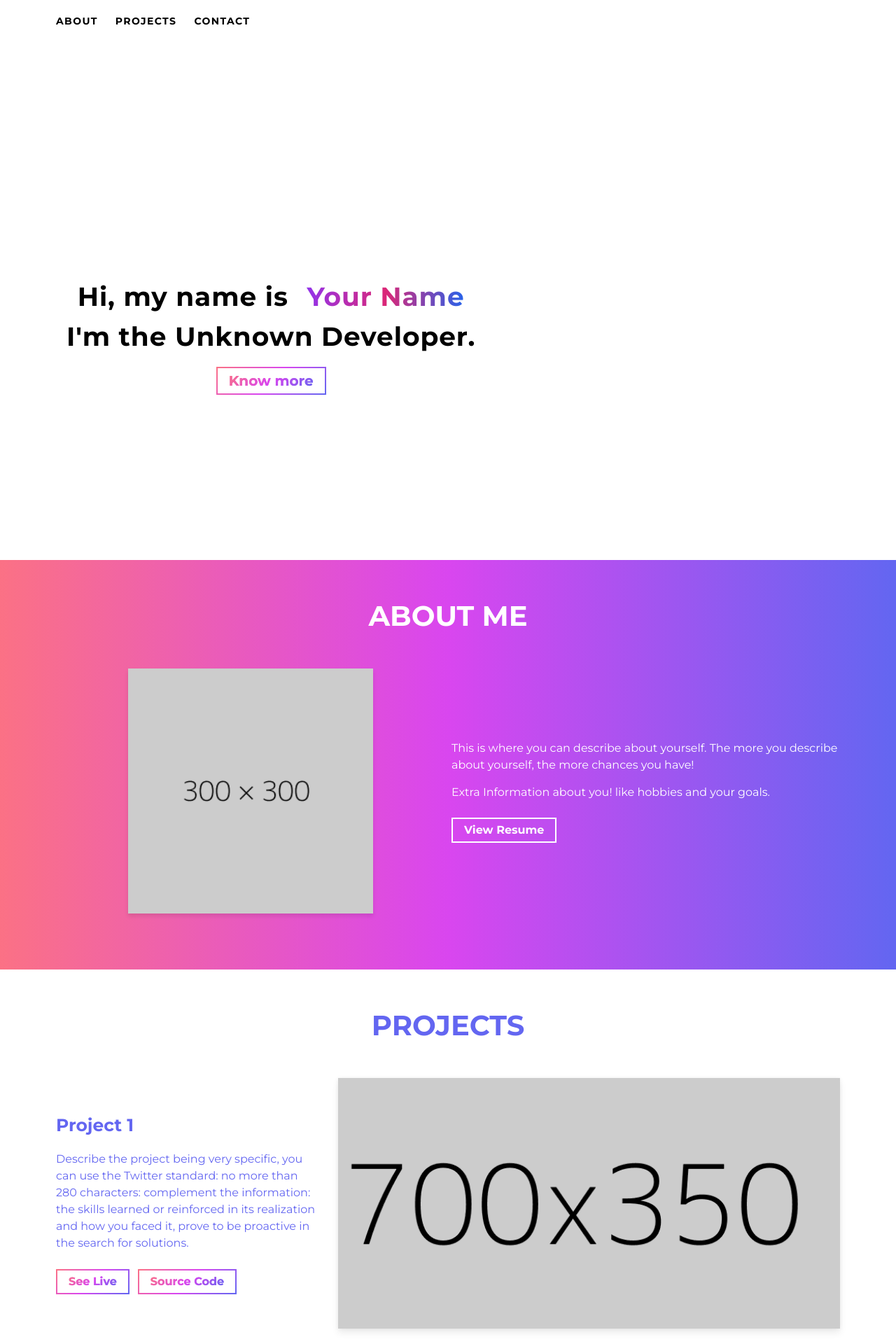
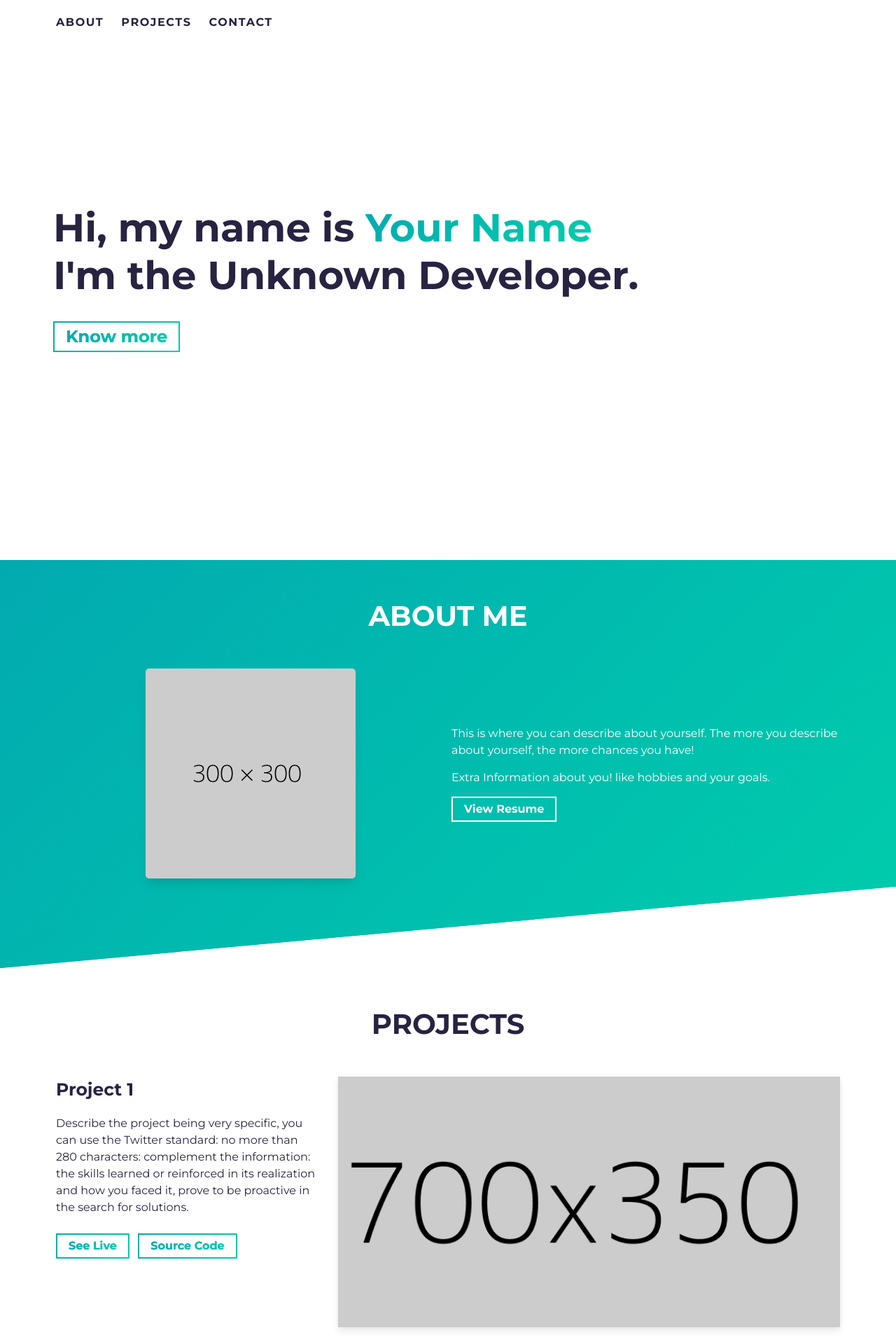
Before and after one commit to dyyllaann/simplefolio-react, a Next.js app: page / in a window 1280 px wide. Shown: the top 1920 px of the page at 70% size. Built offline with nearby package versions, Linux system fonts and the light colour scheme.

Commit message:
Add item mapping for footer. Update Devicon link. Improve Hero style-matching for Simplefolio-original.

```diff
--- a/pages/_document.tsx
+++ b/pages/_document.tsx
@@ -8,7 +8,7 @@ export default function Document() {
         <link rel="preconnect" href="https://fonts.googleapis.com" />
         <link rel="preconnect" href="https://fonts.gstatic.com" crossOrigin="anonymous" />
         <link href="https://fonts.googleapis.com/css2?family=Montserrat:wght@400;700&display=swap" rel="stylesheet" />
-        <link rel="stylesheet" href="https://cdn.jsdelivr.net/gh/devicons/devicon@v2.15.1/devicon.min.css"/>
+        <link rel="stylesheet" type='text/css' href="https://cdn.jsdelivr.net/gh/devicons/devicon@latest/devicon.min.css" />
       </Head>
       <body>
         <Main />
--- a/pages/components/About.tsx
+++ b/pages/components/About.tsx
@@ -6,21 +6,22 @@ const About = () => {
   const about = config.about;
 
   return (
-    <section id="about">
+    <section id="about" className="px-8 md:px-32 py-20 pb-32 text-white">
       <h2 className="section-title section-title--about">{about.title}</h2>
-      <div className="about-wrapper">
-        <div className="about-wrapper__image">
+      <div className="flex flex-col md:flex-row items-center">
+        <div className="md:w-1/2 flex justify-center items-center">
           <Image
             src={about.image}
             alt="Profile picture"
+            className="max-w-[300px] w-full rounded-lg shadow-lg"
             width={300}
             height={300}
           />
         </div>
-        <div className="about-wrapper__info">
-          <p className="about-wrapper__info-text">{about.primary}</p>
-          <p className="about-wrapper__info-text">{about.secondary}</p>
-          <div className="about-wrapper__resume">
+        <div className="pt-8 md:pt-0 md:w-1/2 md:ml-4 text-center md:text-left flex flex-col justify-center">
+          <p>{about.primary}</p>
+          <p className="mt-6">{about.secondary}</p>
+          <div className="mt-6">
             <a href="#" className="cta-btn cta-btn--resume">
               View Resume
             </a>
--- a/pages/components/Contact.tsx
+++ b/pages/components/Contact.tsx
@@ -6,10 +6,10 @@ const Contact = () => {
   const contact = config.contact;
 
   return (
-    <section id="contact">
+    <section id="contact" className="px-8 md:px-32 py-20 pb-40 text-white flex flex-col items-center">
       <h2 className="section-title">{contact.title}</h2>
-      <div className="contact-wrapper">
-        <p className="contact-wrapper__text">{contact.description}</p>
+      <div className="mt-12 px-8">
+        <p className="mb-10">{contact.description}</p>
       </div>
       <ContactForm />
     </section>
--- a/pages/components/Header.tsx
+++ b/pages/components/Header.tsx
@@ -5,11 +5,16 @@ const Header = () => {
   const navigation = config.navigation;
 
   return (
-    <nav className="header">
-      <ul className="header__menu">
+    <nav className="fixed top-0 left-0 right-0 z-50 p-8 lg:px-32">
+      <ul className="flex gap-10 list-none m-0 p-0">
         {navigation.map((item) => (
           <li key={item.title}>
-            <a href={`#${item.title.toLowerCase()}`}>{item.title}</a>
+            <a
+              href={`#${item.title.toLowerCase()}`}
+              className="text-on-surface font-semibold text-md uppercase tracking-widest hover:text-primary transition-colors"
+            >
+              {item.title}
+            </a>
           </li>
         ))}
       </ul>
--- a/pages/components/Hero.tsx
+++ b/pages/components/Hero.tsx
@@ -5,15 +5,15 @@ const Hero = () => {
   const hero = config.hero;
 
   return (
-    <section id="hero">
+    <section id="hero" className="min-h-screen h-screen flex items-center overflow-x-hidden bg-surface">
       <div className="hero-container">
-        <h1 className="hero-title">
+        <h1 className="hero-title font-bold">
           Hi, my name is{" "}
           <span className="hero-name">{hero.name}</span>
           <br />
           {hero.subtitle}
         </h1>
-        <div className="hero-cta">
+        <div className="hero-cta mb-2">
           <a href="#about" className="cta-btn cta-btn--hero">
             <span>Know more</span>
           </a>
--- a/pages/components/Projects.tsx
+++ b/pages/components/Projects.tsx
@@ -6,15 +6,15 @@ const Projects = () => {
   const projects = config.projects;
 
   return (
-    <section id="projects">
+    <section id="projects" className="bg-surface text-on-surface px-8 md:px-32 py-20 pb-16">
       <h2 className="section-title dark-blue-text">{projects.title}</h2>
-      <div className="project-wrapper">
+      <div>
         {projects.projects.map((item) => (
-          <div key={item.title} className="row">
-            <div className="project-wrapper__text">
-              <h3 className="project-wrapper__text-title">{item.title}</h3>
+          <div key={item.title} className="mb-32 flex flex-col lg:flex-row items-start">
+            <div className="lg:w-1/3 text-center lg:text-left">
+              <h3 className="font-bold mb-7 text-[2.5rem]">{item.title}</h3>
               <p>{item.description}</p>
-              <div className="project-wrapper__buttons">
+              <div className="mt-10 flex gap-5 justify-center lg:justify-start">
                 <a
                   href={item.url}
                   target="_blank"
@@ -33,11 +33,11 @@ const Projects = () => {
                 </a>
               </div>
             </div>
-            <div className="project-wrapper__image">
+            <div className="w-11/12 mx-auto lg:ml-12 lg:flex-1 mt-12 lg:mt-0">
               <Image
                 src={item.image}
                 alt={item.title}
-                className="thumbnail"
+                className="thumbnail w-full"
                 width={700}
                 height={350}
               />
--- a/styles/globals.css
+++ b/styles/globals.css
@@ -225,54 +225,13 @@ a:hover {
    5. HEADER / NAVBAR
    ============================================ */
 
-.header {
-  position: fixed;
-  top: 0;
-  left: 0;
-  right: 0;
-  z-index: 100;
-  padding: 2rem;
-}
-
-@media (min-width: 1024px) {
-  .header {
-    padding: 2rem 8rem;
-  }
-}
-
-.header__menu {
-  display: flex;
-  list-style: none;
-  gap: 2.5rem;
-  margin: 0;
-  padding: 0;
-}
-
-.header__menu a {
-  color: rgb(var(--color-on-surface));
-  font-weight: 600;
-  font-size: 1.4rem;
-  text-transform: uppercase;
-  letter-spacing: 0.1em;
-  transition: color 0.3s ease;
-}
-
-.header__menu a:hover {
-  color: rgb(var(--color-primary));
-}
+/* Header styles moved to Tailwind in Header.tsx */
 
 /* ============================================
    6. HERO SECTION
    ============================================ */
 
-#hero {
-  min-height: 100vh;
-  height: 100vh;
-  display: flex;
-  align-items: center;
-  overflow-x: hidden;
-  background-color: rgb(var(--color-surface));
-}
+/* #hero shared layout moved to Tailwind in Hero.tsx */
 
 .hero-name {
   background-image: var(--gradient-name);
@@ -319,6 +278,8 @@ a:hover {
 /* -- Simplefolio-original theme hero -- */
 [data-theme="simplefolio-original"] #hero {
   padding: 0 5.6rem;
+  margin-left: 2rem;
+  margin-right: 2rem;
   color: rgb(var(--color-accent));
   font-weight: 400;
 }
@@ -328,6 +289,7 @@ a:hover {
   font-weight: 700;
   margin-bottom: 3.2rem;
   text-align: left;
+  line-height: 1.2;
 }
 
 [data-theme="simplefolio-original"] .hero-cta {
@@ -362,7 +324,6 @@ a:hover {
 
   [data-theme="simplefolio-original"] .hero-title {
     font-size: 3.5rem;
-    line-height: 1;
   }
 
   [data-theme="simplefolio-original"] .hero-cta a {
@@ -380,16 +341,7 @@ a:hover {
    7. ABOUT SECTION
    ============================================ */
 
-#about {
-  padding: 5rem 2rem 8rem;
-  color: #fff;
-}
-
-@media (min-width: 768px) {
-  #about {
-    padding: 5rem 8rem 8rem;
-  }
-}
+/* #about shared layout moved to Tailwind in About.tsx */
 
 /* -- Default theme about -- */
 [data-theme="default"] #about {
@@ -420,7 +372,7 @@ a:hover {
   position: relative;
 }
 
-[data-theme="simplefolio-original"] .section-title--about::after {
+/* [data-theme="simplefolio-original"] .section-title--about::after {
   content: "";
   display: block;
   position: absolute;
@@ -429,100 +381,15 @@ a:hover {
   width: 4rem;
   height: 4px;
   background: #fff;
-}
+} */
 
-/* About wrapper layout */
-.about-wrapper {
-  margin-top: 4rem;
-  display: flex;
-  flex-direction: column;
-  align-items: center;
-}
-
-@media (min-width: 768px) {
-  .about-wrapper {
-    flex-direction: row;
-    align-items: center;
-  }
-}
-
-.about-wrapper__image {
-  display: flex;
-  height: 100%;
-  align-items: center;
-  justify-content: center;
-}
-
-@media (min-width: 768px) {
-  .about-wrapper__image {
-    width: 50%;
-  }
-}
-
-.about-wrapper__image img {
-  max-width: 350px;
-  width: 100%;
-  box-shadow: 0 4px 6px rgba(0, 0, 0, 0.1);
-}
-
-.about-wrapper__info {
-  display: flex;
-  height: 100%;
-  justify-content: center;
-  flex-direction: column;
-  padding-top: 2rem;
-  text-align: center;
-}
-
-@media (min-width: 768px) {
-  .about-wrapper__info {
-    width: 50%;
-    margin-left: 1rem;
-    padding-top: 0;
-    text-align: left;
-  }
-}
-
-@media (max-width: 56.25em) {
-  .about-wrapper__info {
-    align-items: center;
-    text-align: center;
-  }
-}
-
-.about-wrapper__info-text {
-  margin-top: 1.5rem;
-}
-
-.about-wrapper__info-text:first-child {
-  margin-top: 0;
-}
-
-.about-wrapper__resume {
-  margin-top: 2.4rem;
-}
-
-@media (min-width: 768px) {
-  .about-wrapper__resume {
-    text-align: left;
-  }
-}
+/* About wrapper layout moved to Tailwind in About.tsx */
 
 /* ============================================
    8. PROJECTS SECTION
    ============================================ */
 
-#projects {
-  background-color: rgb(var(--color-surface));
-  color: rgb(var(--color-accent));
-  padding: 5rem 2rem 4rem;
-}
-
-@media (min-width: 768px) {
-  #projects {
-    padding: 5rem 8rem 4rem;
-  }
-}
+/* #projects shared layout moved to Tailwind in Projects.tsx */
 
 /* -- Simplefolio-original theme projects -- */
 [data-theme="simplefolio-original"] #projects {
@@ -537,95 +404,10 @@ a:hover {
   }
 }
 
-/* Project wrapper */
-.project-wrapper {
-  margin-bottom: 15rem;
-}
-
-@media (max-width: 37.5em) {
-  .project-wrapper {
-    margin-bottom: 0;
-  }
-}
-
-.project-wrapper .row {
-  margin-bottom: 8rem;
-  display: flex;
-  flex-direction: column;
-  align-items: center;
-}
-
-@media (min-width: 1024px) {
-  .project-wrapper .row {
-    flex-direction: row;
-  }
-}
-
-@media (max-width: 37.5em) {
-  .project-wrapper .row {
-    margin-bottom: 4rem;
-  }
-}
-
-/* Project text */
-.project-wrapper__text {
-  text-align: left;
-}
-
-@media (min-width: 1024px) {
-  .project-wrapper__text {
-    width: 33.333%;
-  }
-}
-
-@media (max-width: 56.25em) {
-  .project-wrapper__text {
-    text-align: center;
-  }
-}
-
-.project-wrapper__text-title {
-  font-weight: bold;
-  margin-bottom: 1.8rem;
-  font-size: 2.5rem;
-}
+/* Project wrapper layout moved to Tailwind in Projects.tsx */
 
 .project-wrapper__text p > a {
   color: rgb(var(--color-secondary));
-}
-
-.project-wrapper__buttons {
-  margin-top: 2.5rem;
-  display: flex;
-  gap: 1.2rem;
-}
-
-@media (max-width: 56.25em) {
-  .project-wrapper__buttons {
-    justify-content: center;
-  }
-}
-
-/* Project image */
-.project-wrapper__image {
-  width: 90%;
-  margin: 0 auto;
-  margin-top: 3rem;
-}
-
-@media (min-width: 1024px) {
-  .project-wrapper__image {
-    margin-left: 3rem;
-    margin-top: 0;
-    flex: 1;
-  }
-}
-
-@media (max-width: 56.25em) {
-  .project-wrapper__image {
-    width: 100%;
-    margin: 2rem 0 0;
-  }
 }
 
 /* Project thumbnail */
@@ -646,19 +428,7 @@ a:hover {
    9. CONTACT SECTION
    ============================================ */
 
-#contact {
-  color: #fff;
-  padding: 5rem 2rem 10rem;
-  display: flex;
-  flex-direction: column;
-  align-items: center;
-}
-
-@media (min-width: 768px) {
-  #contact {
-    padding: 5rem 8rem 10rem;
-  }
-}
+/* #contact shared layout moved to Tailwind in Contact.tsx */
 
 /* -- Default theme contact -- */
 [data-theme="default"] #contact {
@@ -683,23 +453,7 @@ a:hover {
   }
 }
 
-/* Contact wrapper */
-.contact-wrapper {
-  margin-top: 3.2rem;
-  padding: 0 2rem;
-}
-
-.contact-wrapper__text {
-  margin-bottom: 2.5rem;
-}
-
-/* Contact Form */
-.contact-form {
-  width: 100%;
-  max-width: 60rem;
-  margin: 3.2rem auto 0;
-  padding: 0 2rem;
-}
+/* Contact wrapper & form container layout moved to Tailwind in Contact.tsx / ContactForm.tsx */
 
 [data-theme="default"] .contact-form {
   background: rgba(255, 255, 255, 0.1);
@@ -709,9 +463,7 @@ a:hover {
   border: 1px solid rgba(255, 255, 255, 0.2);
 }
 
-.contact-form__field {
-  margin-bottom: 2rem;
-}
+/* .contact-form__field margin moved to Tailwind in ContactForm.tsx */
 
 .contact-form__label {
   display: block;
@@ -744,29 +496,13 @@ a:hover {
   background: rgba(255, 255, 255, 0.15);
 }
 
-.contact-form__submit {
-  margin-top: 2rem;
-  text-align: center;
-}
-
-.contact-form__submit .cta-btn {
-  font-size: 1.8rem;
-}
+/* .contact-form__submit layout moved to Tailwind in ContactForm.tsx */
 
 /* ============================================
    10. FOOTER
    ============================================ */
 
-.footer {
-  background-color: rgb(var(--color-surface-dark));
-  padding: 4.8rem 0;
-}
-
-.social-links {
-  display: flex;
-  flex-direction: row;
-  justify-content: center;
-}
+/* .footer and .social-links base layout moved to Tailwind in Footer.tsx */
 
 .social-links a {
   display: flex;
@@ -785,12 +521,7 @@ a:hover {
   transform: translateY(-2px);
 }
 
-.footer hr {
-  margin: 1rem auto;
-  border: 0;
-  width: 50%;
-  border-top: 2px solid grey;
-}
+/* .footer hr styling moved to Tailwind in Footer.tsx */
 
 .footer__text {
   color: rgb(var(--color-muted));
```
Also changed, not shown: pages/components/ContactForm.tsx (+5 -5 lines), pages/components/Footer.tsx (+13 -17 lines), pages/index.json (+15 -6 lines).
